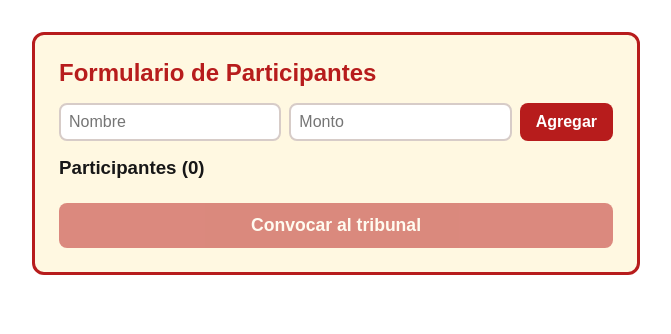
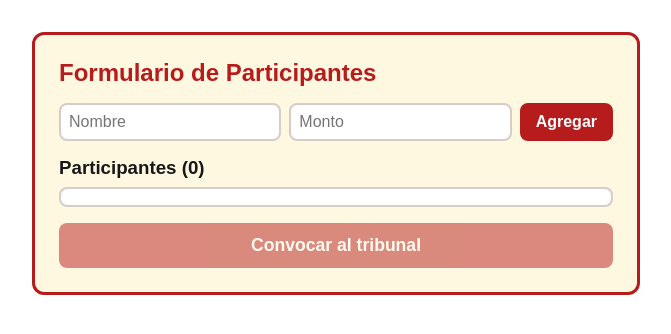
Before and after one commit to LUZVAAZQUEZ03/Hackaton-Integrar, a Next.js app in the folder tribunal-vaquita/: page / in a window 1280 px wide. Shown: the top 334 px of the page, without its empty margins (304-975 px from the left). Built offline with nearby package versions, Linux system fonts and the light colour scheme.

Commit message:
fix: mejora contraste de participantes

```diff
--- a/tribunal-vaquita/app/globals.css
+++ b/tribunal-vaquita/app/globals.css
@@ -138,6 +138,18 @@ ul li {
   color: #3e2723;
 }
 
+.formulario ul {
+  background: #fff;
+  border: 2px solid #d7ccc8;
+  border-radius: 8px;
+  padding: 0.5rem 0.75rem;
+}
+.formulario ul li,
+.formulario ul li strong,
+.formulario ul li span {
+  color: #3e2723;
+}
+
 .error { color: #b71c1c; margin: 0.5rem 0; font-weight: bold; }
 button:disabled { opacity: 0.5; cursor: not-allowed; }
 .acta-final { background: #fffdf5; border: 8px double #7b1e1e; padding: 2.5rem; color: #3e2723; box-shadow: 0 8px 20px #0003; }
```
